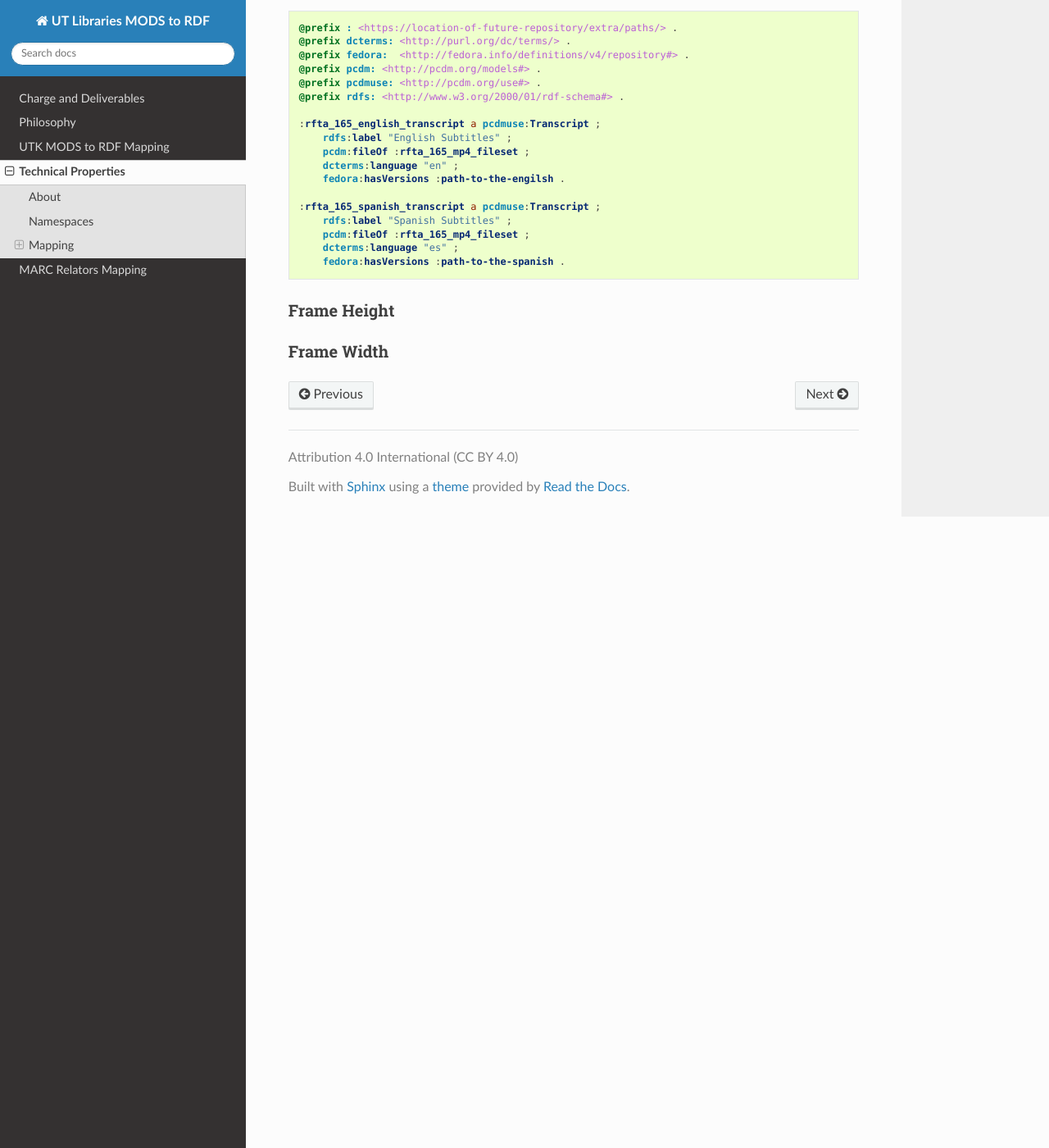
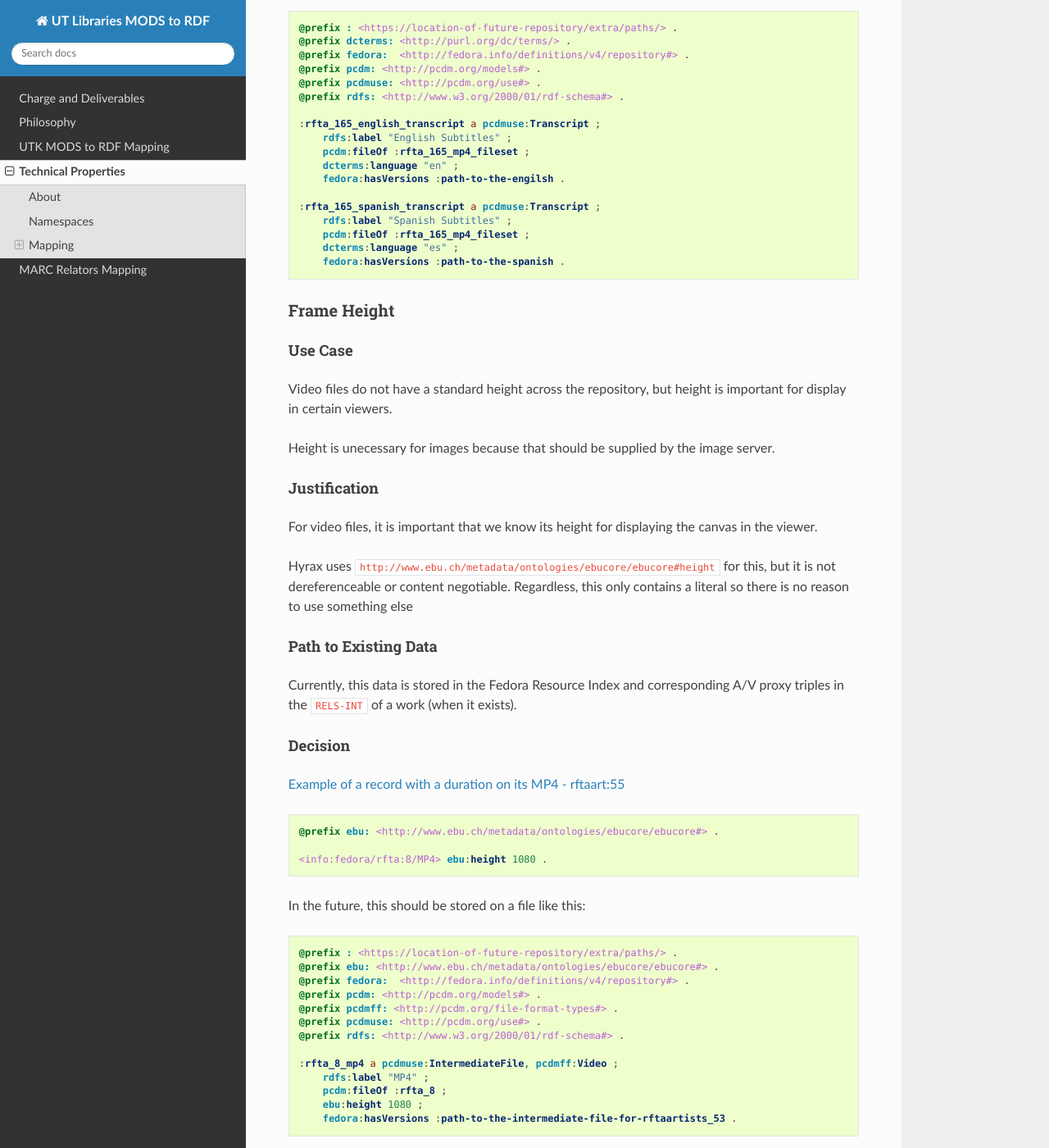
Before and after one commit to UTKcataloging/mods_to_rdf, a Sphinx documentation site: the page built from docs/source/contents/5_technical_metadata_properties.rst, in a window 1280 px wide and 1400 px high, scrolled down 2337 px. Shown: the whole window at 82% size. Built offline with Sphinx 7.4.7 and the Read the Docs theme 2.0.0, drawn with Linux system fonts in a browser that asks for light colours; formulas are drawn with MathJax 3; some of the changed text lies outside the part shown.

Commit message:
Add ebu:height and ebu:width.

```diff
--- a/docs/source/contents/5_technical_metadata_properties.rst
+++ b/docs/source/contents/5_technical_metadata_properties.rst
@@ -141,5 +141,105 @@
 Frame Height
 ============
 
+Use Case
+--------
+
+Video files do not have a standard height across the repository, but height is important for display in certain viewers.
+
+Height is unecessary for images because that should be supplied by the image server.
+
+Justification
+-------------
+
+For video files, it is important that we know its height for displaying the canvas in the viewer.
+
+Hyrax uses :code:`http://www.ebu.ch/metadata/ontologies/ebucore/ebucore#height` for this, but it is not dereferenceable
+or content negotiable.  Regardless, this only contains a literal so there is no reason to use something else
+
+Path to Existing Data
+---------------------
+
+Currently, this data is stored in the Fedora Resource Index and corresponding A/V proxy triples in the :code:`RELS-INT`
+of a work (when it exists).
+
+Decision
+--------
+
+`Example of a record with a duration on its MP4 - rftaart:55 <https://digital.lib.utk.edu/collections/islandora/object/rfta:55/datastream/RELS-INT>`_
+
+.. code-block:: turtle
+
+    @prefix ebu: <http://www.ebu.ch/metadata/ontologies/ebucore/ebucore#> .
+
+    <info:fedora/rfta:8/MP4> ebu:height 1080 .
+
+In the future, this should be stored on a file like this:
+
+.. code-block:: turtle
+
+    @prefix : <https://location-of-future-repository/extra/paths/> .
+    @prefix ebu: <http://www.ebu.ch/metadata/ontologies/ebucore/ebucore#> .
+    @prefix fedora:  <http://fedora.info/definitions/v4/repository#> .
+    @prefix pcdm: <http://pcdm.org/models#> .
+    @prefix pcdmff: <http://pcdm.org/file-format-types#> .
+    @prefix pcdmuse: <http://pcdm.org/use#> .
+    @prefix rdfs: <http://www.w3.org/2000/01/rdf-schema#> .
+
+    :rfta_8_mp4 a pcdmuse:IntermediateFile, pcdmff:Video ;
+        rdfs:label "MP4" ;
+        pcdm:fileOf :rfta_8 ;
+        ebu:height 1080 ;
+        fedora:hasVersions :path-to-the-intermediate-file-for-rftaartists_53 .
+
 Frame Width
 ===========
+
+Use Case
+--------
+
+Video files do not have a standard width across the repository, but width is important for display in certain viewers.
+
+Width is unecessary for images because that should be supplied by the image server.
+
+Justification
+-------------
+
+For video files, it is important that we know its width for displaying the canvas in the viewer.
+
+Hyrax uses :code:`http://www.ebu.ch/metadata/ontologies/ebucore/ebucore#width` for this, but it is not dereferenceable
+or content negotiable.  Regardless, this only contains a literal so there is no reason to use something else
+
+Path to Existing Data
+---------------------
+
+Currently, this data is stored in the Fedora Resource Index and corresponding A/V proxy triples in the :code:`RELS-INT`
+of a work (when it exists).
+
+Decision
+--------
+
+`Example of a record with a duration on its MP4 - rftaart:55 <https://digital.lib.utk.edu/collections/islandora/object/rfta:55/datastream/RELS-INT>`_
+
+.. code-block:: turtle
+
+    @prefix ebu: <http://www.ebu.ch/metadata/ontologies/ebucore/ebucore#> .
+
+    <info:fedora/rfta:8/MP4> ebu:width 1920 .
+
+In the future, this should be stored on a file like this:
+
+.. code-block:: turtle
+
+    @prefix : <https://location-of-future-repository/extra/paths/> .
+    @prefix ebu: <http://www.ebu.ch/metadata/ontologies/ebucore/ebucore#> .
+    @prefix fedora:  <http://fedora.info/definitions/v4/repository#> .
+    @prefix pcdm: <http://pcdm.org/models#> .
+    @prefix pcdmff: <http://pcdm.org/file-format-types#> .
+    @prefix pcdmuse: <http://pcdm.org/use#> .
+    @prefix rdfs: <http://www.w3.org/2000/01/rdf-schema#> .
+
+    :rfta_8_mp4 a pcdmuse:IntermediateFile, pcdmff:Video ;
+        rdfs:label "MP4" ;
+        pcdm:fileOf :rfta_8 ;
+        ebu:width 1920 ;
+        fedora:hasVersions :path-to-the-intermediate-file-for-rftaartists_53 .
```
Also changed, not shown: other parts of docs/source/contents/5_technical_metadata_properties.rst (+1 -1 lines).
